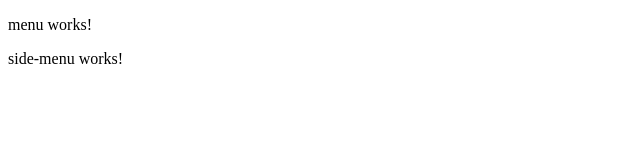
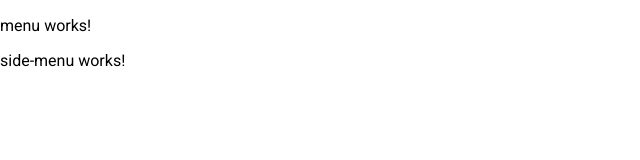
Before and after one commit to JairSilva09/genesys, an Angular app: page / in a window 1280 px wide. Shown: the top 160 px of the page, without its empty margins (0-640 px from the left). Built offline with nearby package versions, Linux system fonts and the light colour scheme.

Commit message:
install angualr material

```diff
--- a/angular.json
+++ b/angular.json
@@ -30,6 +30,7 @@
               "src/assets"
             ],
             "styles": [
+              "@angular/material/prebuilt-themes/indigo-pink.css",
               "src/styles.scss"
             ],
             "scripts": []
@@ -93,6 +94,7 @@
               "src/assets"
             ],
             "styles": [
+              "@angular/material/prebuilt-themes/indigo-pink.css",
               "src/styles.scss"
             ],
             "scripts": []
--- a/package.json
+++ b/package.json
@@ -11,10 +11,12 @@
   "private": true,
   "dependencies": {
     "@angular/animations": "^15.0.0",
+    "@angular/cdk": "^15.0.0",
     "@angular/common": "^15.0.0",
     "@angular/compiler": "^15.0.0",
     "@angular/core": "^15.0.0",
     "@angular/forms": "^15.0.0",
+    "@angular/material": "^15.0.0",
     "@angular/platform-browser": "^15.0.0",
     "@angular/platform-browser-dynamic": "^15.0.0",
     "@angular/router": "^15.0.0",
--- a/src/app/app.module.ts
+++ b/src/app/app.module.ts
@@ -6,6 +6,7 @@
 import { DashboardComponent } from './dashboard/dashboard.component';
 import { MenuComponent } from './menu/menu.component';
 import { SideMenuComponent } from './side-menu/side-menu.component';
+import { BrowserAnimationsModule } from '@angular/platform-browser/animations';
 
 @NgModule({
   declarations: [
@@ -16,7 +17,8 @@
   ],
   imports: [
     BrowserModule,
-    AppRoutingModule
+    AppRoutingModule,
+    BrowserAnimationsModule
   ],
   providers: [],
   bootstrap: [AppComponent]
--- a/src/index.html
+++ b/src/index.html
@@ -6,6 +6,9 @@
   <base href="/">
   <meta name="viewport" content="width=device-width, initial-scale=1">
   <link rel="icon" type="image/x-icon" href="favicon.ico">
+  <link rel="preconnect" href="https://fonts.gstatic.com">
+  <link href="https://fonts.googleapis.com/css2?family=Roboto:wght@300;400;500&display=swap" rel="stylesheet">
+  <link href="https://fonts.googleapis.com/icon?family=Material+Icons" rel="stylesheet">
 </head>
 <body>
   <app-root></app-root>
--- a/src/styles.scss
+++ b/src/styles.scss
@@ -1 +1,4 @@
 /* You can add global styles to this file, and also import other style files */
+
+html, body { height: 100%; }
+body { margin: 0; font-family: Roboto, "Helvetica Neue", sans-serif; }
```
Also changed, not shown: 1 other file (tests, documents, lock files or other folders).
